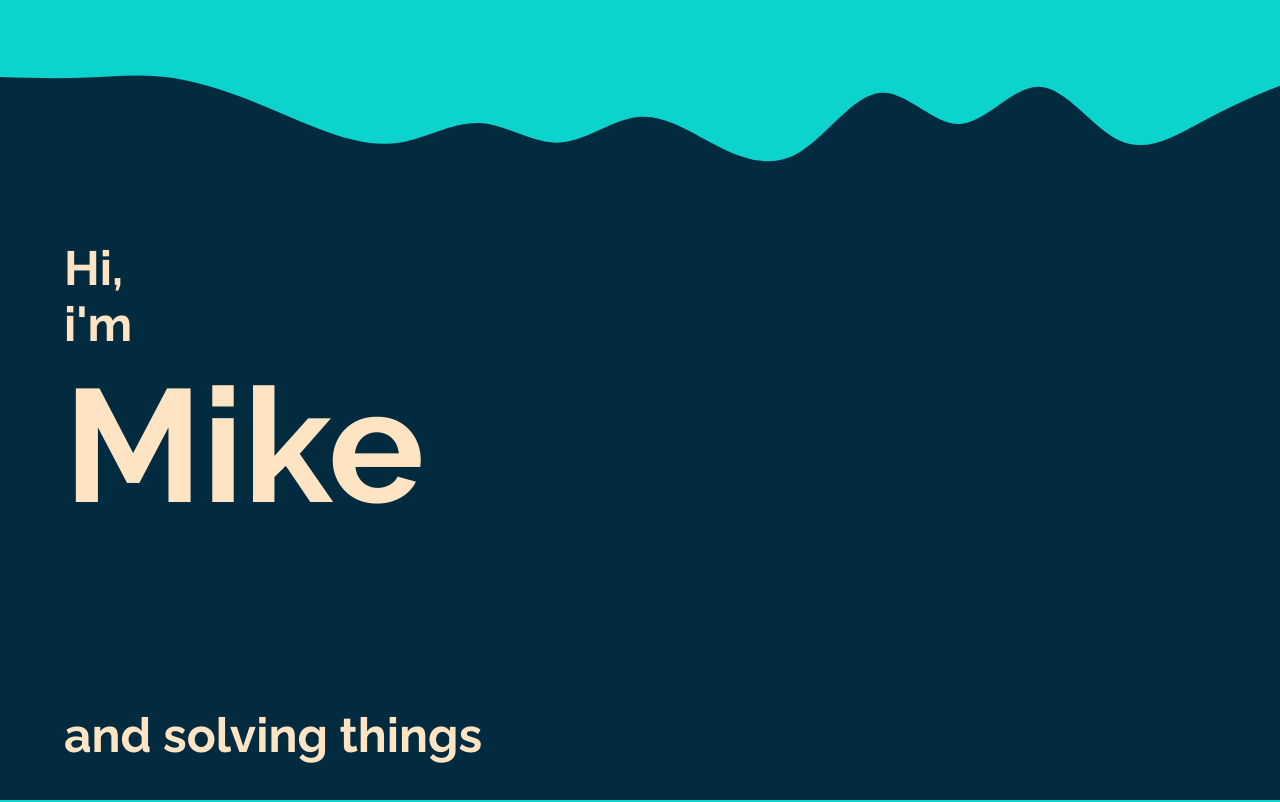
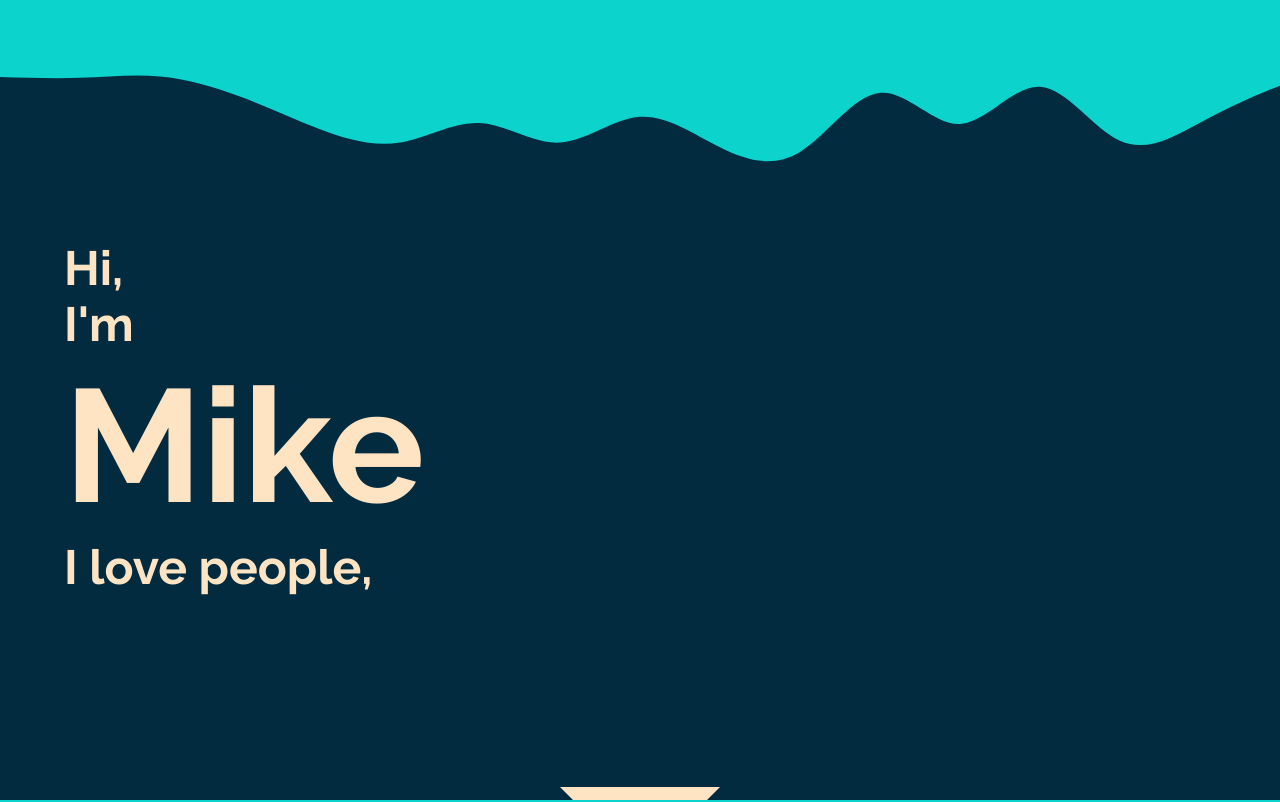
Before and after one commit to michaelrushton-dev/my-website, a React (Create React App) app in the folder my-app/: page / in a window 1280 px wide. Shown: the top 802 px of the page. Built offline with nearby package versions, Linux system fonts and the light colour scheme.

Commit message:
changed order of blurb lines flying off to the side

```diff
--- a/my-app/src/components/Intro/Intro.js
+++ b/my-app/src/components/Intro/Intro.js
@@ -11,11 +11,7 @@ function Intro({ scrollPosition }) {
     const opacityScrollDarker = 0 + (scrollPosition - 400) / 200;
     //offestting text to fly off screen at staggered rates
     let hiOffset;
-    if (scrollPosition > 100) {
-        hiOffset = scrollPosition - 100;
-    } else {
-        hiOffset = 0;
-    }
+    scrollPosition > 100 ? (hiOffset = scrollPosition - 100) : (hiOffset = 0);
 
     return (
         <div className="intro">
@@ -33,17 +29,17 @@ function Intro({ scrollPosition }) {
                         paddingLeft: `${hiOffset}%`,
                     }}
                 >
-                    i'm
+                    I'm
                 </h2>
                 <h1>Mike</h1>
                 <div className="tagline">
-                    <h2 style={{ paddingLeft: hiOffset - 200 }}>
+                    <h2 style={{ paddingLeft: hiOffset, whiteSpace: "nowrap" }}>
                         I love people,
                     </h2>
                     <h2 style={{ paddingLeft: hiOffset - 100 }}>learning</h2>
                     <h2
                         style={{
-                            paddingLeft: hiOffset,
+                            paddingLeft: hiOffset - 300,
 
                             whiteSpace: "nowrap",
                         }}
```
